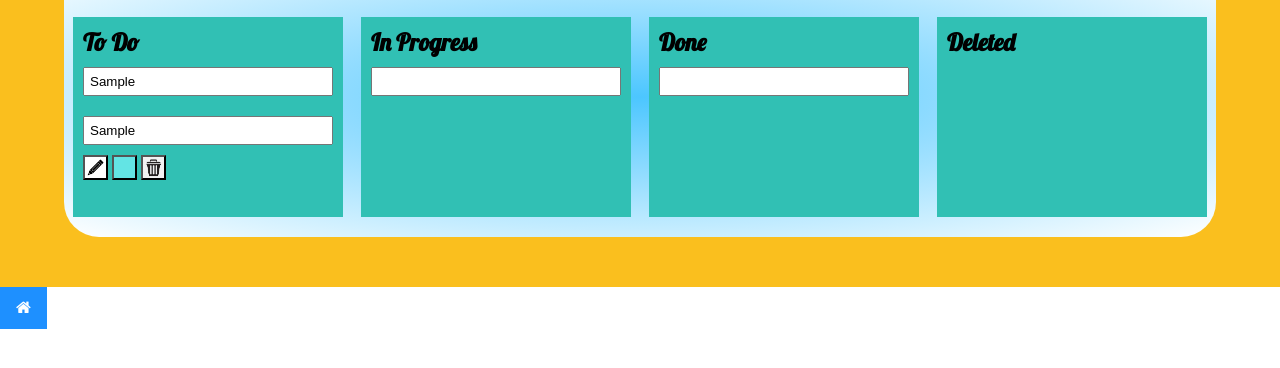
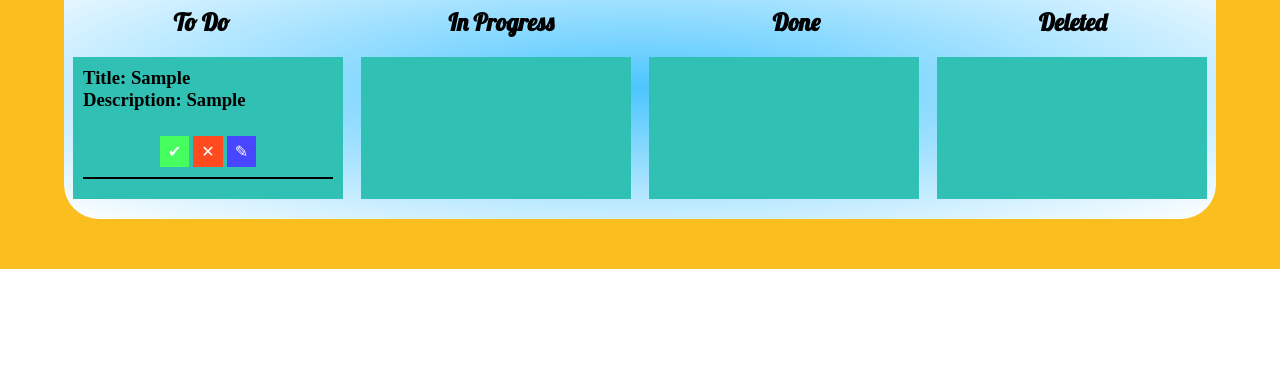
Before and after one commit to radomir-radionov/toDoList, a plain HTML site: page index.html in a window 1280 px wide. Both pictures are taken after typing "Sample", "Sample" into the empty fields and a click on the button "Добавить". Shown: the part 322-690 px from the top of the page. Drawn offline with Linux system fonts and the light colour scheme.

Commit message:
Add files via upload

```diff
--- a/index.html
+++ b/index.html
@@ -31,7 +31,21 @@
           <button id="btnSub">Добавить</button>
         </form>
       </div>
-      <div id="board"></div>
+      <div id="board">
+        <h1 id="titleProgress">Progress</h1>
+        <div class="boxTitls">
+          <h2>To Do</h2>
+          <h2>In Progress</h2>
+          <h2>Done</h2>
+          <h2>Deleted</h2>
+        </div>
+        <div id="wrapper_box">
+          <div id="boxToDo"></div>
+          <div id="boxInProgress"></div>
+          <div id="box"></div>
+          <div id="boxDelete"></div>
+        </div>
+      </div>
     </div>
     <div id="modalWrapper">
       <div id="modalWindow">
@@ -43,4 +57,3 @@
     <script src="index.js"></script>
   </body>
 </html>
-<button class="btn"><i class="fa fa-home"></i></button>
--- a/index.js
+++ b/index.js
@@ -1,5 +1,6 @@
 const arr = [];
 const arrDelete = [];
+const arrInProgress = [];
 const form = document.querySelector("#form");
 const board = document.querySelector("#board");
 const btnSub = document.querySelector("#btnSub");
@@ -7,6 +8,9 @@ const modal = document.getElementById("modalWrapper");
 const okEditBtn = document.getElementById("okEditBtn");
 const span = document.getElementById("closeBtn");
 let elemIndex;
+const boxToDo = document.getElementById("boxToDo");
+const boxInProgress = document.getElementById("boxInProgress");
+const boxDelete = document.getElementById("boxDelete");
 
 retrieveFormValue = (event) => {
   const btnEdit = document.querySelector("#btnEdit");
@@ -26,42 +30,32 @@ const createObj = () => {
 };
 
 const drawBoard = () => {
-  board.innerHTML = "<h1 id='titleProgress'>Progress</h1>";
+  boxToDo.innerHTML = "";
   arr.forEach((item) => {
-    board.innerHTML += `
-    <div id="wrapper_box">
-  <div id="boxToDo">
-    <h2>To Do</h2>
-    <input class="title" type="text" value="${item.title}"></input>
-    <input class="description" type="text" value="${item.description}"></input>
-    <button id="btnEdit"></button>
-    <button id="btnInProgress"></button>
-    <button id="btnDelete"></button>
-  </div>
-  <div id="box">
-    <h2>In Progress</h2>
-    <input type="text"></input>
-  </div>
-  <div id="box">
-    <h2>Done</h2>
-    <input type="text"></input>
-  </div>
-  <div id="boxDelete">
-    <h2>Deleted</h2>
-  </div>
-</div>
+    boxToDo.innerHTML += `
+    <div id="formEdit">
+    <h3>Title: <span class="title">${item.title}</span></h3>
+    <h3>Description: <span class="description">${item.description}</span></h3>
+    <div class=btnBox>
+    <button id="btnInProgress" class="btn">&#10004</i></button>
+    <button id="btnDelete" class="btn">&#10005</i></button>
+    <button id="btnEdit" class="btn">&#9998</i></button>
+    </div>
+    <hr>
+    </div>
     `;
   });
 };
 
 board.addEventListener("click", (event) => {
-  const elemTodo = event.target.closest("#boxToDo");
-  const elemDelete = event.target.closest("#boxDelete");
-  const title = elemTodo.querySelector(".title");
-  const description = elemTodo.querySelector(".description");
+  // const elemTodo = event.target.closest("#boxToDo");
+  // const elemDelete = event.target.closest("#boxDelete");
+  const elem = event.target.closest("#formEdit");
+  const title = elem.querySelector(".title");
+  const description = elem.querySelector(".description");
   let newObj = {
-    title: title.value,
-    description: description.value,
+    title: title.textContent,
+    description: description.textContent,
     data: new Date(),
   };
   if (event.target.id === "btnEdit") {
@@ -76,12 +70,23 @@ board.addEventListener("click", (event) => {
       if (item.title === newObj.title) {
         arr.splice(index, 1);
         arrDelete.push(item);
+        drawBoard();
         drawBoxDelete(newObj);
+      }
+    });
+  } else if (event.target.id === "btnInProgress") {
+    arr.forEach((item, index) => {
+      if (item.title === newObj.title) {
+        arr.splice(index, 1);
+        arrInProgress.push(item);
+        drawBoard();
+        drawInProgress(newObj);
       }
     });
   }
   console.log(arr);
   console.log(arrDelete);
+  console.log(arrInProgress);
 });
 
 const drawModal = (newObj) => {
@@ -98,7 +103,6 @@ okEditBtn.addEventListener("click", () => {
   let newObjEdit = {
     title: editTitle.value,
     description: editDescription.value,
-    data: new Date(),
   };
   arr.splice(elemIndex, 1, newObjEdit);
   drawBoard();
@@ -115,11 +119,20 @@ window.addEventListener("click", (event) => {
   }
 });
 
+const drawInProgress = (newObj) => {
+  boxInProgress.innerHTML += `
+    <h3>Title: <span class="title">${newObj.title}</span></h3>
+    <h3>Description: <span class="description">${newObj.description}</span></h3>
+    <div class=btnBox>
+    <button id="btnInProgress" class="btn">&#10004</i></button>
+    </div>
+    <hr>`;
+};
+
 const drawBoxDelete = (newObj) => {
-  boxDelete.innerHTML = `
-    <h2>Deleted</h2>
-    <input id="editTitle" value="${newObj.title}"></input>
-    <input id="editDescription" value="${newObj.description}"></input>`;
+  boxDelete.innerHTML += `
+    <h3>Title: <span class="title">${newObj.title}</span></h3>
+    <h3>Description: <span class="description">${newObj.description}</span></h3>`;
 };
 
 form.addEventListener("submit", retrieveFormValue);
--- a/style.css
+++ b/style.css
@@ -10,6 +10,13 @@ h1 {
 h1,
 h2 {
   font-family: "Lobster", cursive;
+}
+
+hr {
+  border: none;
+  background-color: rgb(0, 0, 0);
+  height: 2px;
+  margin: 10px 0 10px 0;
 }
 
 #titleProgress {
@@ -43,40 +50,67 @@ input {
   background: radial-gradient(#4cc6ff, #ffffff);
   border-radius: 35px;
 }
+
+.boxTitls {
+  padding-top: 10px;
+  display: flex;
+  justify-content: space-around;
+}
+
 #wrapper_box {
   display: flex;
   justify-content: space-around;
 }
 
 #box,
+#boxInProgress,
 #boxToDo,
 #boxDelete {
   width: 270px;
-  height: 200px;
+  min-height: 130px;
   background-color: rgb(49, 192, 180);
   margin: 20px 0 20px 0;
   padding: 10px;
 }
 
-#btnEdit,
-#btnInProgress,
-#btnDelete {
-  background-size: cover;
-  width: 25px;
-  height: 25px;
+.btnBox {
+  margin-top: 25px;
+  text-align: center;
+}
+
+.btn {
+  border: none;
+  color: white;
+  padding: 6px 8px;
+  font-size: 16px;
+  cursor: pointer;
 }
 
 #btnEdit {
-  background-image: url(icons/48_Pencil.jpg);
+  background-color: rgb(73, 70, 255);
+}
+
+#btnEdit:hover {
+  background-color: rgb(35, 32, 252);
+  box-shadow: 0 0 10px rgba(0, 0, 0, 0.5);
 }
 
 #btnInProgress {
-  background-image: url(icons/illust58-6461-01.jpg);
-  background: rgb(99, 228, 228);
+  background-color: rgb(70, 255, 95);
+}
+
+#btnInProgress:hover {
+  background-color: rgb(32, 252, 43);
+  box-shadow: 0 0 10px rgba(0, 0, 0, 0.5);
 }
 
 #btnDelete {
-  background-image: url(icons/illust58-7382-01.jpg);
+  background-color: rgb(255, 75, 30);
+}
+
+#btnDelete:hover {
+  background-color: rgb(252, 58, 32);
+  box-shadow: 0 0 10px rgba(0, 0, 0, 0.5);
 }
 
 #modalWrapper {
@@ -123,17 +157,3 @@ input {
   text-decoration: none;
   cursor: pointer;
 }
-
-.btn {
-  background-color: DodgerBlue;
-  border: none;
-  color: white;
-  padding: 12px 16px;
-  font-size: 16px;
-  cursor: pointer;
-}
-
-/* Darker background on mouse-over */
-.btn:hover {
-  background-color: RoyalBlue;
-}
```
